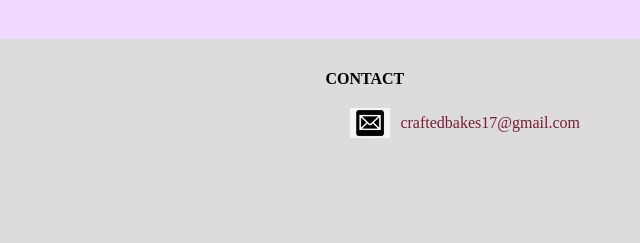
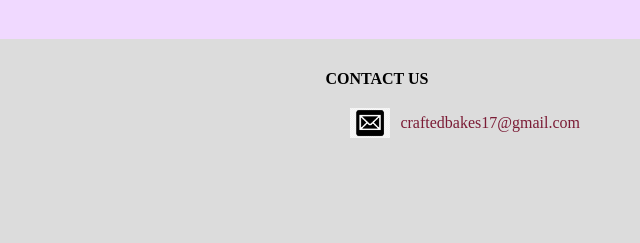
Before and after one commit to ShubhamAsbe/CraftedBakes, a plain HTML site: page index.html in a window 1280 px wide. Shown: the part 2681-2924 px from the top of the page, 640-1280 px from the left. Drawn offline with Linux system fonts and the light colour scheme.

Commit message:
7:40pm commit

```diff
--- a/index.html
+++ b/index.html
@@ -189,7 +189,7 @@
                 </ul>
             </div>
             <div id="div_contact">
-                <h4>CONTACT</h4>
+                <h4>CONTACT US</h4>
                 <ul id="contact">
                     <li>
                         <a href="" data-toggle="tooltip" data-placement="top" title="Email"><img src="Images/icons/mail.png" alt="Whatsapp" height="30px" width="40px"><span>craftedbakes17@gmail.com</span></a>
```
